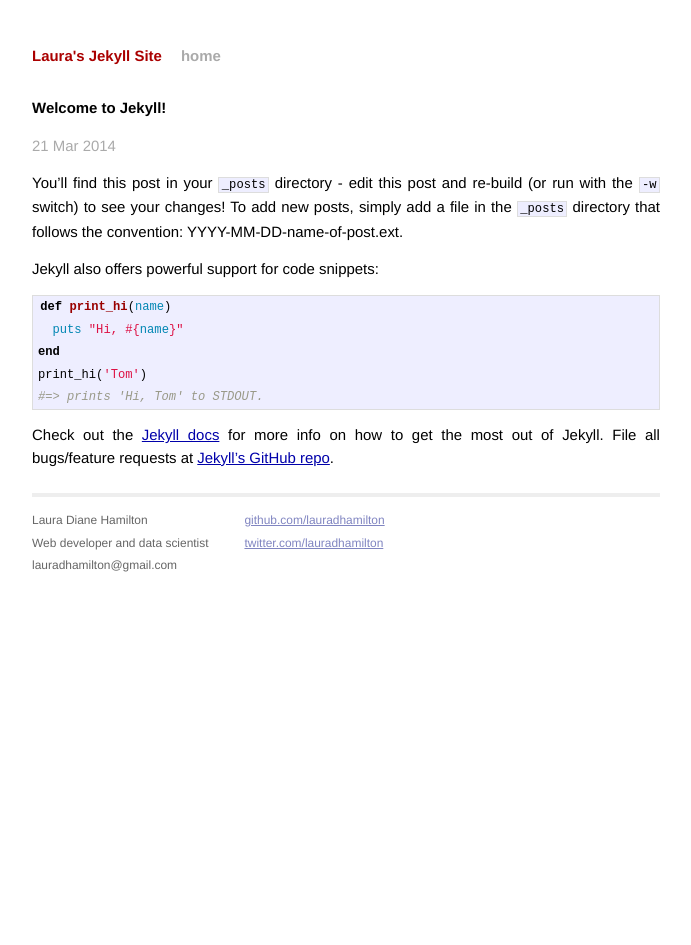
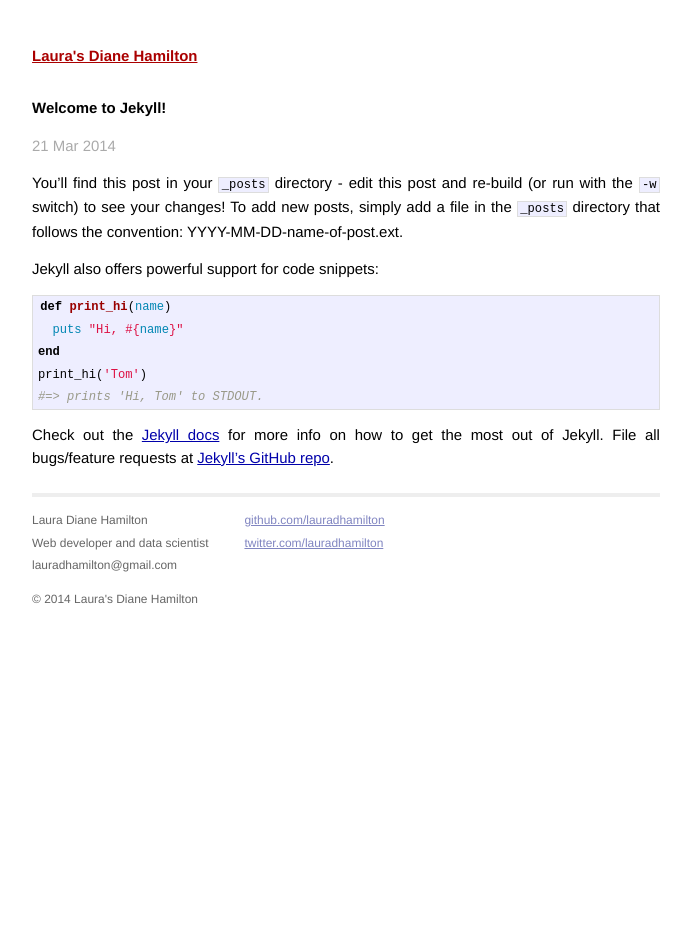
Before and after one commit to lauradhamilton/jekyll_blog, a Jekyll site: the page built from _posts/2014-03-21-welcome-to-jekyll.markdown, in a window 1280 px wide. Shown: the whole page, without its empty margins (294-985 px from the left). Built offline with Jekyll 4.4.1, drawn with Linux system fonts in a browser that asks for light colours; Markdown is read by kramdown in place of the engine named in the settings.

Commit message:
Including the header and footer in the Jekyll blog

```diff
--- a/_config.yml
+++ b/_config.yml
@@ -1,3 +1,3 @@
-name: Laura's Jekyll Site
+name: Laura's Diane Hamilton
 markdown: redcarpet
 pygments: true
--- /dev/null
+++ b/_includes/footer.html
@@ -0,0 +1,3 @@
+<footer>
+  <p>&copy; {{ site.time | date: "%Y" }} {{ site.name }}</p>
+</footer>
--- a/_layouts/default.html
+++ b/_layouts/default.html
@@ -16,10 +16,7 @@
     <body>
 
         <div class="site">
-          <div class="header">
-            <h1 class="title"><a href="/">{{ site.name }}</a></h1>
-            <a class="extra" href="/">home</a>
-          </div>
+          {% include header.html %}
 
           {{ content }}
 
@@ -30,6 +27,9 @@
                 Web developer and data scientist<br />
                 lauradhamilton@gmail.com
               </p>
+
+              {% include footer.html %}
+
             </div>
             <div class="contact">
               <p>
--- a/footer.html
+++ /dev/null
@@ -1,3 +0,0 @@
-<footer>
-  <p>&copy; 2014 - {{ site.time | date: "%Y" }} {{ site.name }}</p>
-</footer>
```
Also changed, not shown: _includes/header.html (renamed from header.html), index.html (line endings or trailing spaces).
